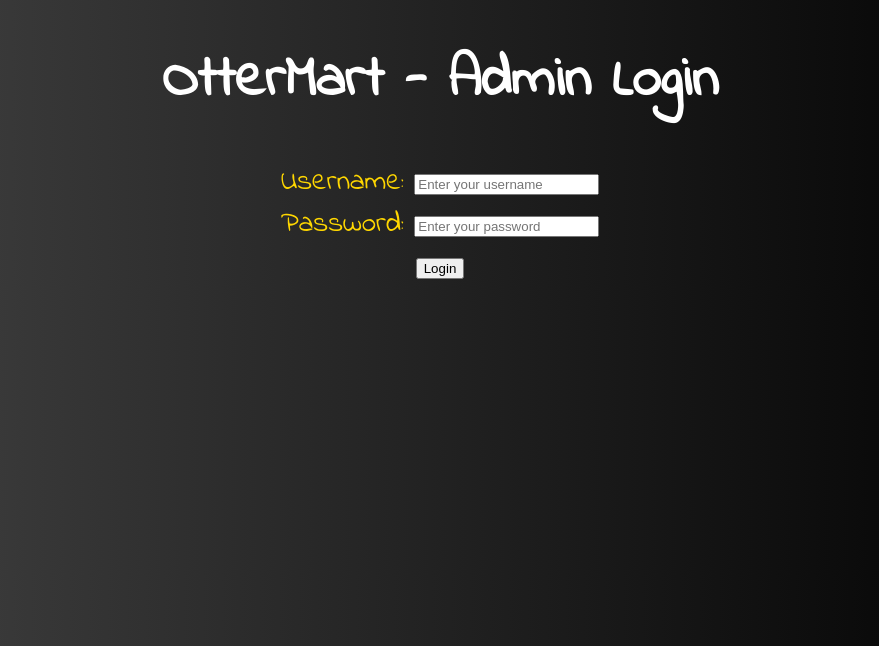
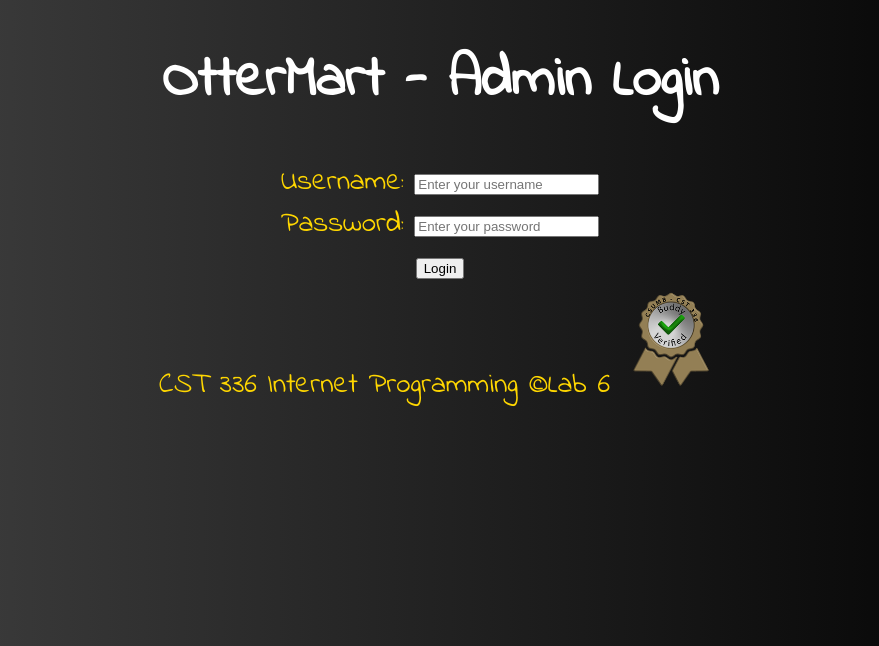
Before and after one commit to sllopis/InternetProgamming, a PHP site: page /labs/lab7/index.php in a window 1280 px wide. Shown: the top 646 px of the page, without its empty margins (200-1079 px from the left). Run offline with PHP 8.4, Linux system fonts and the light colour scheme; data that the repository does not hold is empty.

Commit message:
Lab 7 Buddy Badge Added

```diff
--- a/labs/lab7/index.php
+++ b/labs/lab7/index.php
@@ -93,5 +93,10 @@
 
         ?>
 
+        <footer>
+			    CST 336 Internet Programming &copy;Lab 6
+		    <img style="width:100px" src="img/buddy_verified.png" alt="Buddy" />
+	    </footer>
+
     </body>
 </html>
```
Also changed, not shown: labs/lab7/css/img/buddy_verified.png (added).
